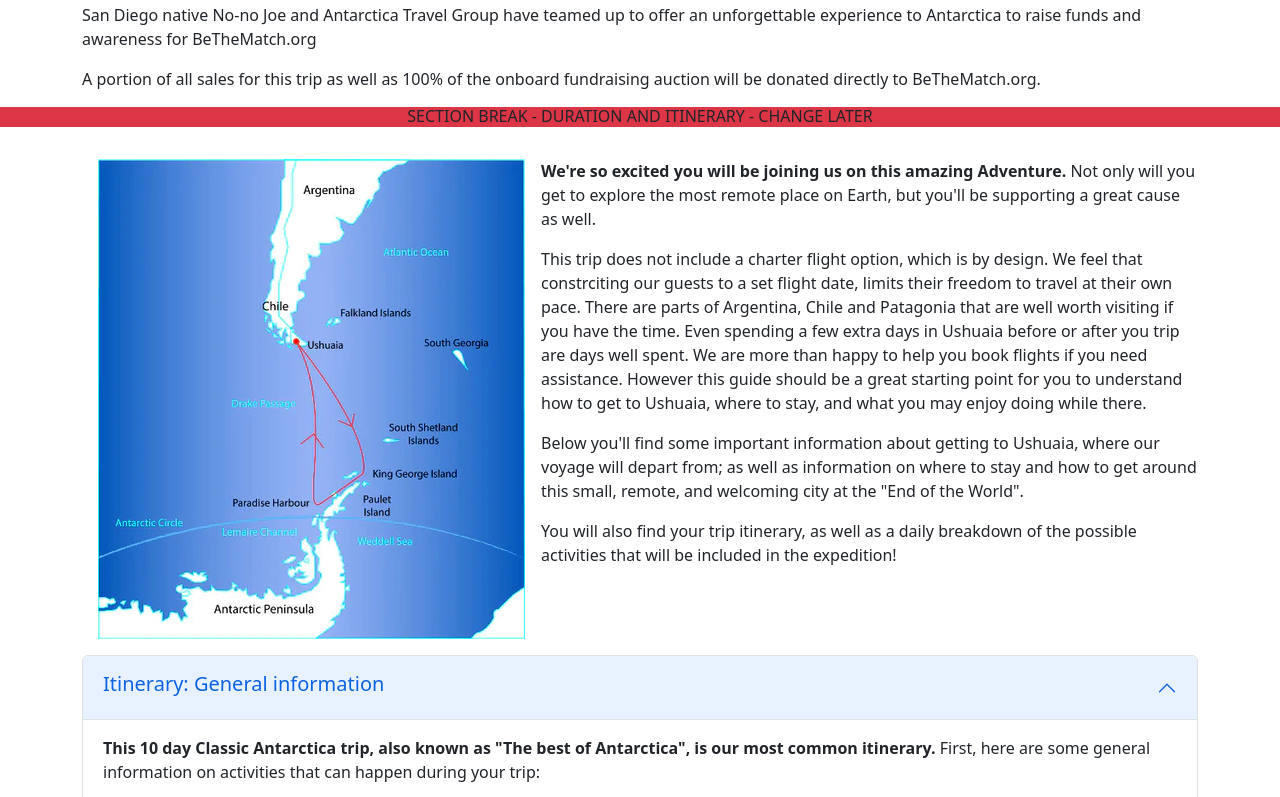
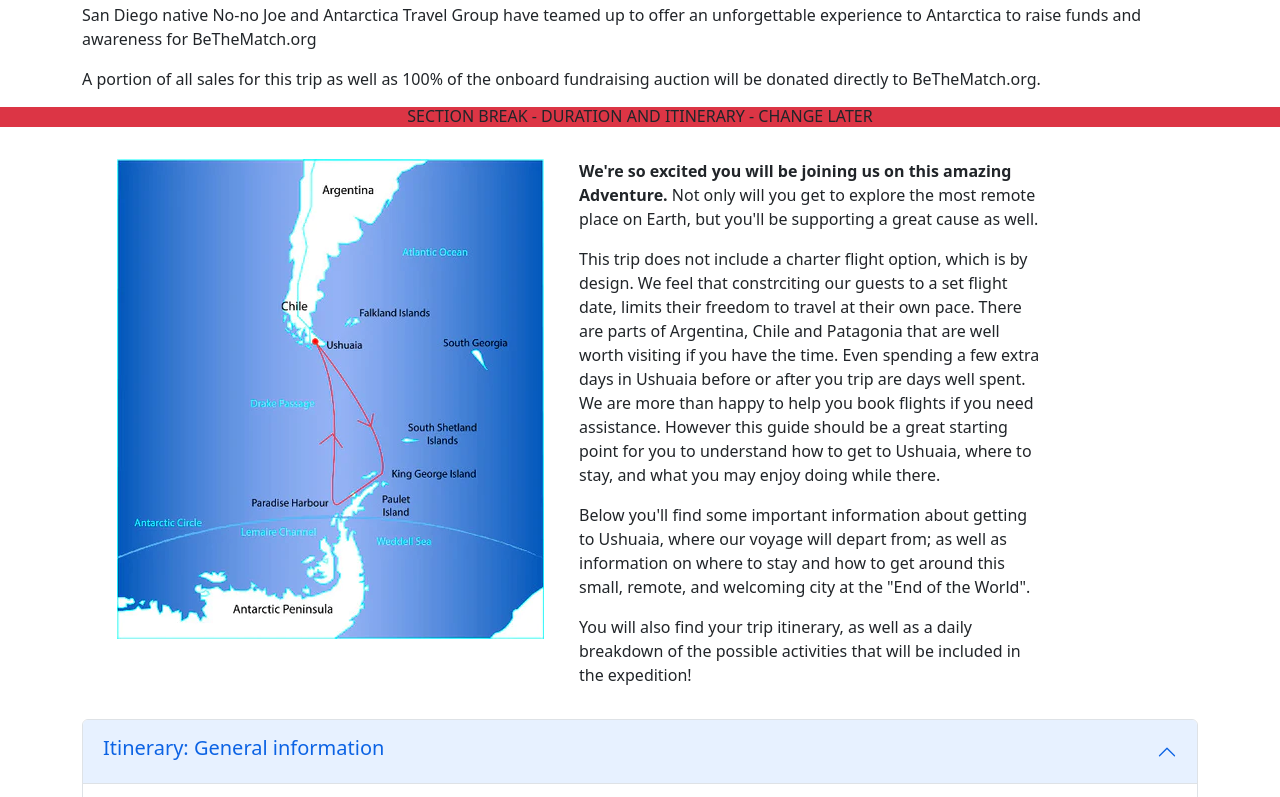
Before and after one commit to rnisiide/joe-musgrove, a website: page index.html in a window 1280 px wide. Shown: the part 1296-2093 px from the top of the page. Drawn offline with nearby package versions, Linux system fonts and the light colour scheme.

Commit message:
fixed map on smaller widths. fixed all cards

```diff
--- a/index.html
+++ b/index.html
@@ -116,11 +116,13 @@
 
      <h1 class="h6 my-3 text-center bg-danger">SECTION BREAK - DURATION AND ITINERARY - CHANGE LATER</h1>
 
+     <section id="itinerary">
+
      <div class="container d-flex" id="map-picture">
-        <div class="m-3">
-            <img src="./images/travel-map.webp" alt="">
+        <div class="col-lg-5 m-3 text-center">
+            <img class="img-fluid" src="./images/travel-map.webp" alt="">
         </div>
-        <div class="picture-text my-3">
+        <div class="col-lg-5 my-3">
             <p><strong>We're so excited you will be joining us on this amazing Adventure.</strong> Not only will you get to explore the most remote place on Earth, but you'll be supporting a great cause as well.</p>
 
             <p>This trip does not include a charter flight option, which is by design. We feel that constrciting our guests to a set flight date, limits their freedom to travel at their own pace. There are parts of Argentina, Chile and Patagonia that are well worth visiting if you have the time. Even spending a few extra days in Ushuaia before or after you trip are days well spent. We are more than happy to help you book flights if you need assistance. However this guide should be a great starting point for you to understand how to get to Ushuaia, where to stay, and what you may enjoy doing while there. </p>
@@ -132,7 +134,7 @@
         </div>
      </div>
 
-     <section id="itinerary">
+
          <div class="accordion container" id="accordionItinerary">
             <div class="accordion-item">
               <h2 class="accordion-header" id="headingOne">
@@ -347,6 +349,7 @@
               <div class="row g-0">
                 <div class="col-md-4">
                   <img src="./images/ocean-victory-cabin.jpg" class="my-2 img-fluid rounded-start" alt="Ocean Victory Cabin">
+                  <div class="mt-4 ms-2 text-danger">Only 2 cabins left!!</div>
                 </div>
                 <div class="col-md-8">
                   <div class="card-body">
@@ -405,7 +408,7 @@
                 <div class="col-md-8">
                   <div class="card-body">
                       <p class="card-text my-2 mx-1 text-muted "> These are the same as a C balcony suite but the sofa bed is pulled out to accommodate a third guest. These are offered on both decks 4 and deck 6. </p>
-                      <p class="h3 my-3 mx-1 text-muted text-end"> $ 6,990</p>
+                      <p class="h3 my-3 mx-1 text-muted text-end"> $ 9,490</p>
                       <div class="d-flex justify-content-end"><button class="btn btn-secondary">Book now!</button></div>
                   </div>
                 </div>
```
